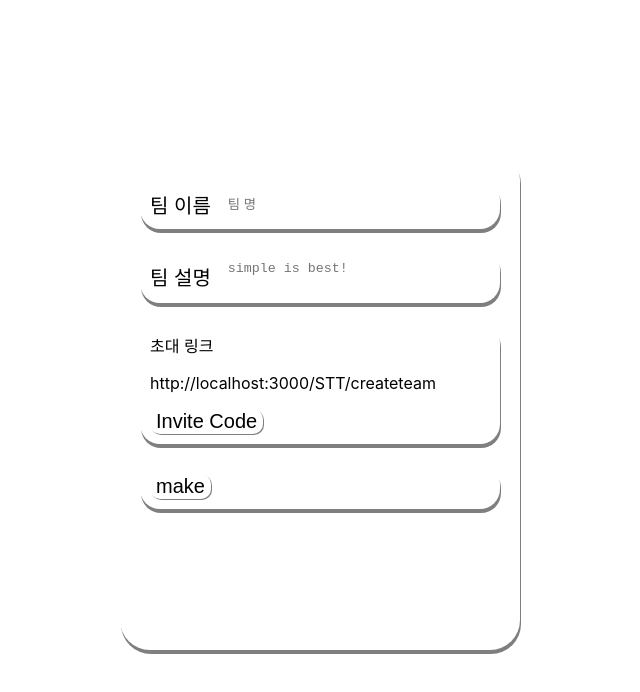
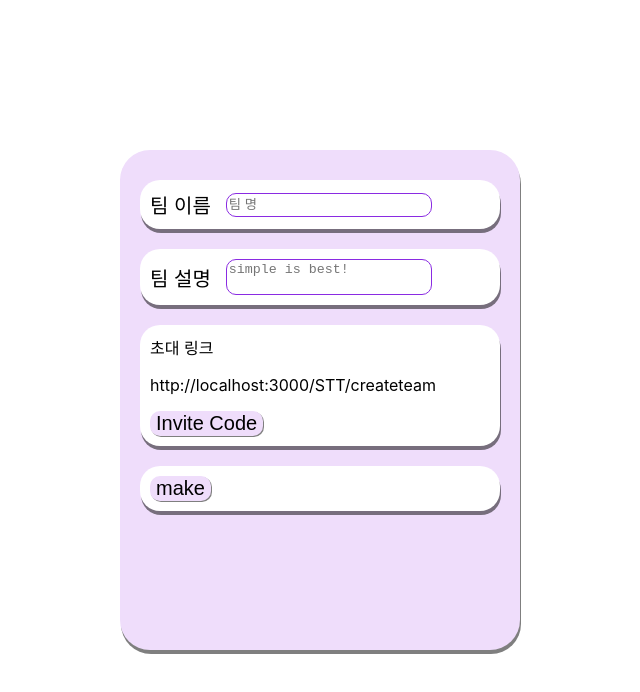
Before and after one commit to Daram0o0/STT, a React (Create React App) app: page /createteam in a window 1280 px wide. Shown: the top 692 px of the page, without its empty margins (320-960 px from the left). Built offline with nearby package versions, Linux system fonts and the light colour scheme; no server answers; the HTML template or start-up script is replaced by a standard one.

Commit message:
createTeam

```diff
--- a/src/App.css
+++ b/src/App.css
@@ -1,3 +1,12 @@
+html{
+  --main-theme-000 : #efddfb;
+  --main-theme-100 : #debbf7;
+  --main-theme-200 : #cc9af2;
+  --main-theme-300 : #b878ed;
+  --main-theme-400 : #a255e8;
+  --main-theme: #8a2be2;
+  }
+
 .App {
   text-align: center;
 }
--- a/src/pages/CreateTeam/index.tsx
+++ b/src/pages/CreateTeam/index.tsx
@@ -1,21 +1,29 @@
 import "./styles.css";
 import "../../components/TimeCell/index";
-import TimeCell from "../../components/TimeCell/index";
+import { createTable } from "../../service/tableDB/tableDB";
+import { useCookies } from "react-cookie";
+import { useState } from "react";
 
 function CreateTeam() {
+    const [cookies, setCookie, removeCookie] = useCookies();
+    const [teamName, setTeamName] = useState('');
+
     return (
         <div className="CreateTeam">
             <div className="container">
 
                 <div className="team_name">
                     <div>팀 이름</div>
-                    <input type="text" placeholder="팀 명"></input>
+                    <input type="text" placeholder="팀 명"
+                        value={teamName}
+                        onChange={(e) => { setTeamName(e.target.value) }} />
                 </div>
 
                 <div className="team_explain">
                     <div>팀 설명</div>
                     <textarea placeholder="simple is best!"></textarea>
                 </div>
+
 
                 <div className="invite">
                     <div>초대 링크</div>
@@ -24,7 +32,7 @@ function CreateTeam() {
                 </div>
 
                 <div className="make">
-                    <button>make</button>
+                    <button onClick={()=>{createTable(cookies.uidToken, teamName)}}>make</button>
                 </div>
 
             </div>
--- a/src/pages/CreateTeam/styles.css
+++ b/src/pages/CreateTeam/styles.css
@@ -42,7 +42,6 @@
 }
 .team_explain div {
     margin-right: 15px;
-
 }
 .team_explain textarea{
     resize: none;
--- a/src/pages/Login/index.tsx
+++ b/src/pages/Login/index.tsx
@@ -1,11 +1,12 @@
 import "./styles.css";
 import "../Signup";
-import { setCookie, getCookie, removeCookie} from "../../service/cookie/cookie"
+// import { setCookie, getCookie, removeCookie } from "../../service/cookie/cookie";
 import {useState, useRef, useEffect} from 'react';
 import { useNavigate } from "react-router-dom";
 import GoogleLogin from './../../components/GoogleLogin';
 import { signInWithEmailAndPassword } from "firebase/auth";
 import { auth } from "./../../components/firebase";
+import { useCookies } from "react-cookie";
 
 function Login() {
     const navigate = useNavigate();
@@ -13,15 +14,15 @@ function Login() {
     const [errMsg, setErrMsg] = useState();
     const [email, setEmail] = useState('');
     const [password, setPassword] = useState('');
-
+    const [cookies, setCookie, removeCookie] = useCookies();
 
     function submit(e : React.MouseEvent<HTMLButtonElement, MouseEvent>){
         e.preventDefault();
         const res = signInWithEmailAndPassword(auth, email, password).then(
             (UserCredential) => {
                 const user = UserCredential.user;
-                // setCookie('uidToken', );
-                localStorage.setItem('uid', user.uid);
+                setCookie('uidToken', user.uid);
+                // localStorage.setItem('uid', user.uid);
                 navigate('/');
             }
         ).catch((error)=>{console.log(error)});
```
